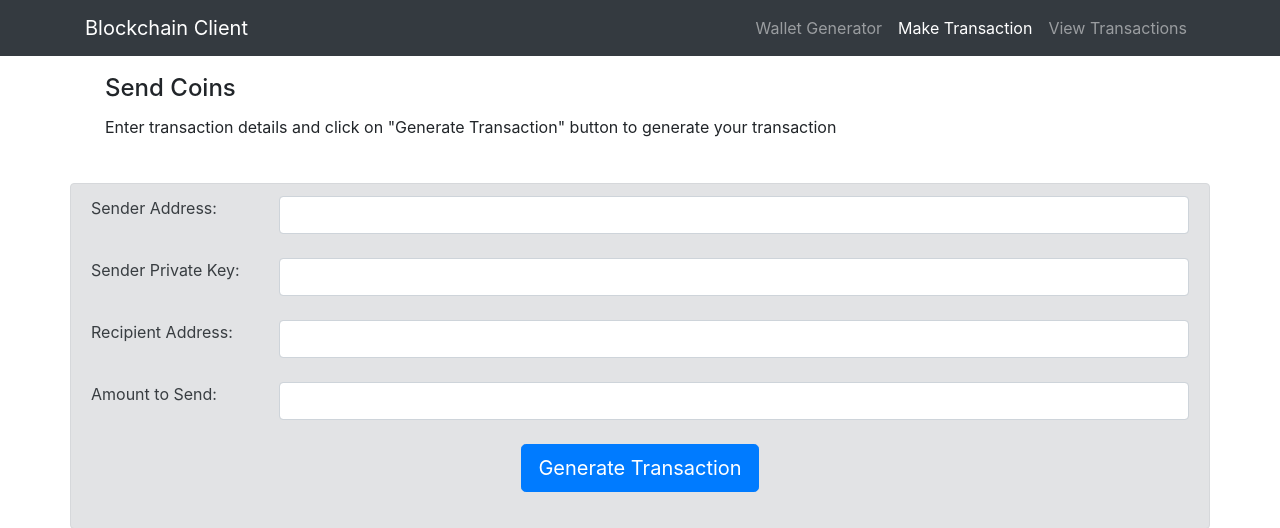
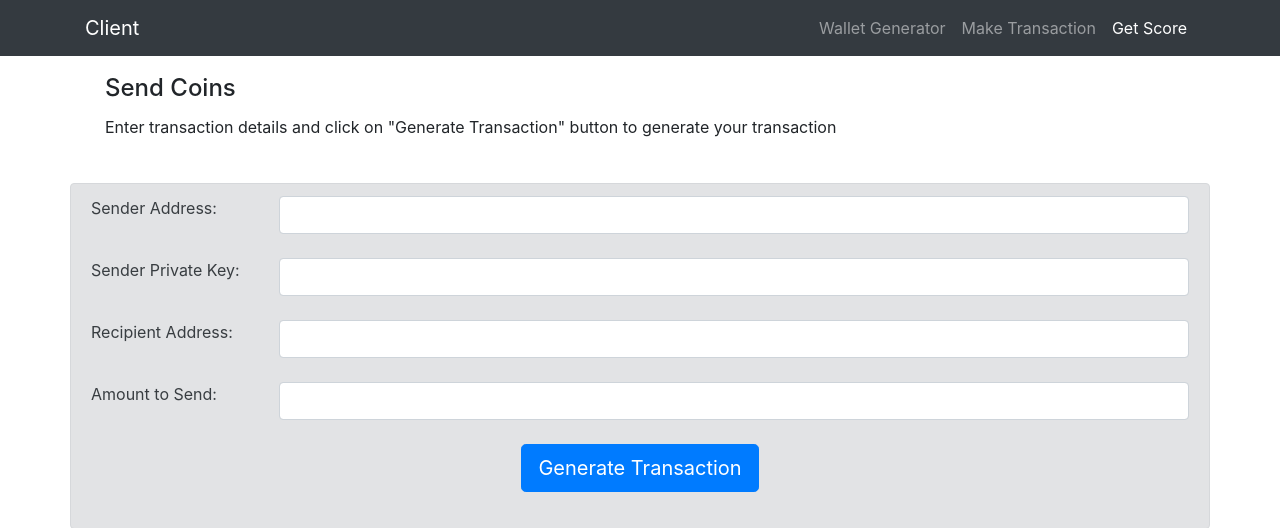
Before and after one commit to GreenBayRules/EvenPrompt2, a Flask app: template EvenV2/blockchain_client/templates/make_transaction.html in a window 1280 px wide. Shown: the top 528 px of the page. Run offline with Flask 2, Linux system fonts and the light colour scheme; the template is opened without the code that fills it, so the values that code supplies are empty; some libraries are stand-ins or nearby versions.

Commit message:
fix the navbar issue, later we will use layout and extends

```diff
--- a/EvenV2/blockchain_client/templates/make_transaction.html
+++ b/EvenV2/blockchain_client/templates/make_transaction.html
@@ -21,7 +21,7 @@
     <!-- Navigation -->
     <nav class="navbar navbar-expand-lg navbar-dark bg-dark fixed-top">
       <div class="container">
-        <a class="navbar-brand" href="#">Blockchain Client</a>
+        <a class="navbar-brand" href="#">Client</a>
         <button class="navbar-toggler" type="button" data-toggle="collapse" data-target="#navbarResponsive" aria-controls="navbarResponsive" aria-expanded="false" aria-label="Toggle navigation">
           <span class="navbar-toggler-icon"></span>
         </button>
@@ -31,12 +31,13 @@
               <a class="nav-link" href="/">Wallet Generator
               </a>
             </li>
+            <li class="nav-item">
+              <a class="nav-link" href="/make/transaction">Make Transaction</a>
+            </li>
             <li class="nav-item active">
-              <a class="nav-link" href="/make/transaction">Make Transaction</a>
-              <span class="sr-only">(current)</span>
-            </li>
-            <li class="nav-item">
-              <a class="nav-link" href="/view/transactions">View Transactions</a>
+              <a class="nav-link" href="/view/transactions">Get Score
+                <span class="sr-only">(current)</span>
+              </a>
             </li>
           </ul>
         </div>
```
